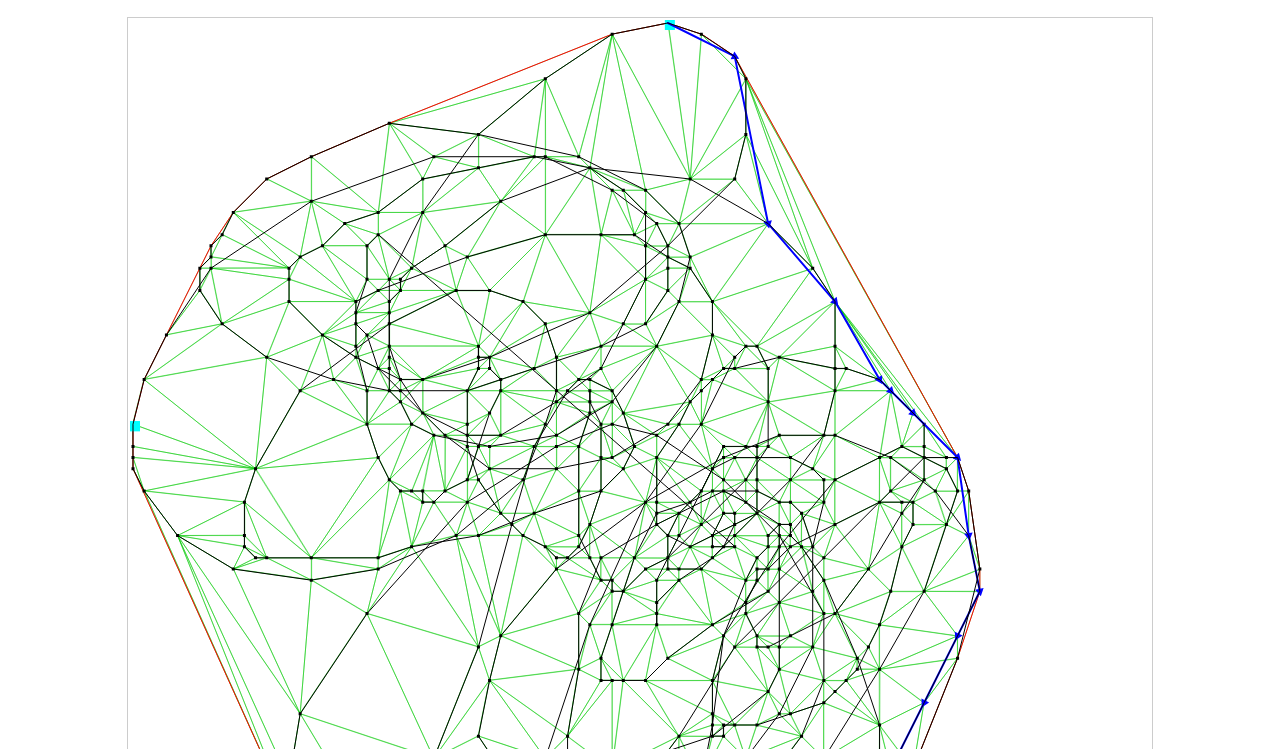
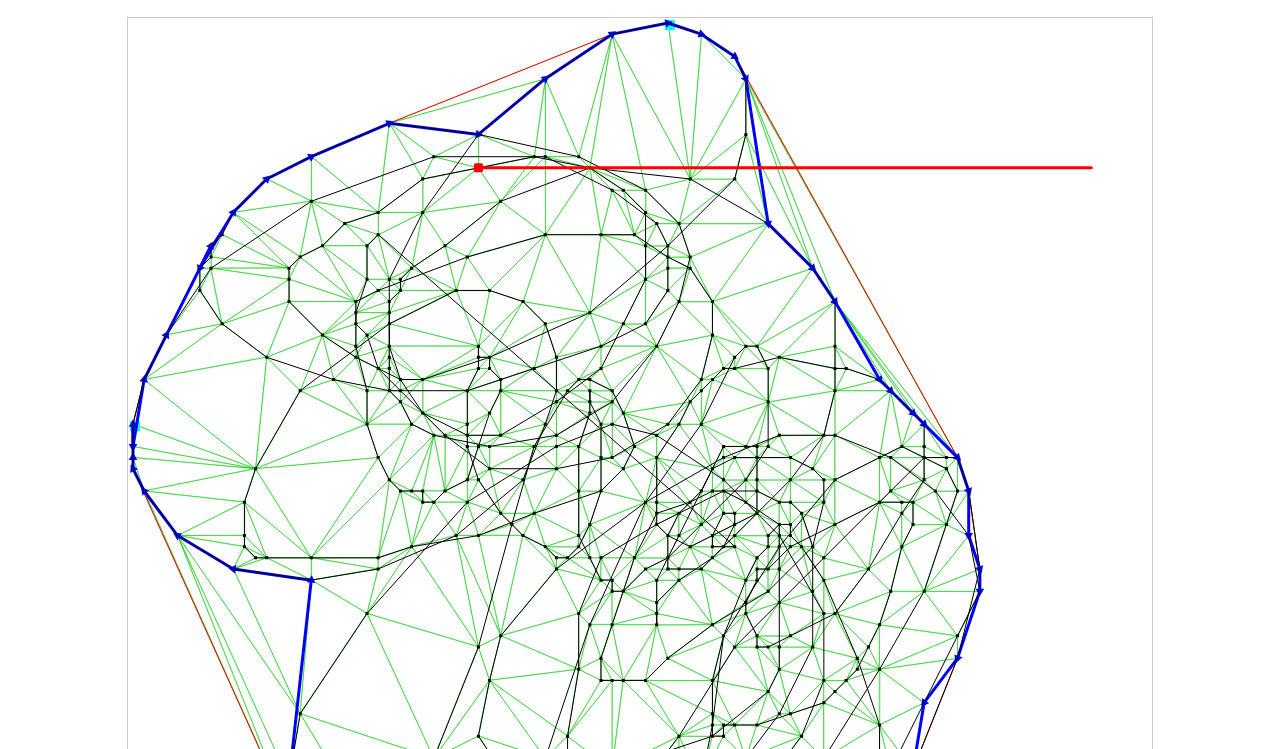
Before and after one commit to willmac321/constrainodelaunato, a website: page main.html in a window 1280 px wide. Shown: the part 51-800 px from the top of the page. Drawn offline with Linux system fonts and the light colour scheme.

Commit message:
have constrainment

```diff
--- a/constrainodelaunato.js
+++ b/constrainodelaunato.js
@@ -504,11 +504,13 @@
     /* eslint-enable */
 
     /***
+     * intersect compares two lines, does not include endpoints!
      * @param p is a line segment of type {x0, y0, x1, y1}
      * @param l is a line segment of type {x0, y0, x1, y1}
+     * @param checkEndpoints bool - True to include endpoints in intersection calc
      * @return {x, y} at intersect, if they dont intersect, they intersect at infinity
      ***/
-    function intersect (p, l) {
+    function intersect (p, l, checkEndpoints = false) {
       // compare two line segments to see if they intersect
       const den = ((l.y1 - l.y0) * (p.x1 - p.x0)) - ((l.x1 - l.x0) * (p.y1 - p.y0));
       if (den === 0) {
@@ -529,18 +531,15 @@
         y: p.y0 + (a * (p.y1 - p.y0))
       };
 
-      const t = { a: false, b: false };
-
       // if (p.y1 === rv.y) {
       // console.log(a, b);
       // }
       //
-      if (a >= 0 && a < 1) {
-        t.a = true;
+      let t = compareIntersect(a, b);
+      if (checkEndpoints) {
+        t = compareIntersectEndpoints(a, b);
       }
-      if (b >= 0 && b < 1) {
-        t.b = true;
-      }
+
       if (t.a && t.b) {
         return rv
       }
@@ -551,6 +550,28 @@
       const p = { x: a[0], y: a[1] };
       const o = { x: b[0], y: b[1] };
       return p.x * o.x + p.y * o.y
+    }
+
+    function compareIntersect (a, b) {
+      const t = { a: false, b: false };
+      if (a > 0 && a < 1) {
+        t.a = true;
+      }
+      if (b > 0 && b < 1) {
+        t.b = true;
+      }
+      return t
+    }
+
+    function compareIntersectEndpoints (a, b) {
+      const t = { a: false, b: false };
+      if (a >= 0 && a < 1) {
+        t.a = true;
+      }
+      if (b >= 0 && b < 1) {
+        t.b = true;
+      }
+      return t
     }
 
     function dotPolar (a, b) {
@@ -706,12 +727,13 @@
         // https://pdfs.semanticscholar.org/2397/17005c3ebd5d6a42fc833daf97a0edee1ce4.pdf
         // double check arr is sorted and clean
         // also sort it so all points are in order from some min point  on the xy plane
+        const stopVal = Infinity;
         const oldIndex = index.slice();
         console.log('new k', k);
         if (index.length < 3) {
           console.log('len less than 3');
           return null
-        } else if (k > 20) {//index.length / 2) {
+        } else if (k > index.length - 1) {
           console.log(counter);
           console.log('k is too big');
           return null
@@ -738,10 +760,6 @@
 
         while ((currentPoint !== firstPoint.coord || step === 1) && (index.length > 0)) {
           counter++;
-           if (counter > 675) {
-             return hull
-           }
-
           if (step === 4) {
             index.push(firstPoint.coord);
           }
@@ -749,27 +767,18 @@
           // find nearest neighbors
           const kNearestPoints = this.nearestPoints(index, currentPoint, kk);
 
-          // TODO does this work as expected?
-          let cPoints = this.subset(kNearestPoints);
-          this.ray = {
-            x0: this.coords[currentPoint],
-            y0: this.coords[currentPoint + 1],
-            x1: this.maxX.x + 10,
-            y1: this.coords[currentPoint + 1]
-          };
-          cPoints = sortHeap(this.coords, kNearestPoints, 'polar', [this.maxX.x + 10, this.coords[currentPoint + 1]], [this.coords[currentPoint], this.coords[currentPoint + 1]]);
-    //      console.log('cPoints', cPoints.slice(), kNearestPoints, this.subset(cPoints))
+          // descending order 'right-hand' turn x and y min are top left on js canvas in webpage
+          const cPoints = this.sortByAngle(kNearestPoints, currentPoint, hull[hull.length - 2]);
+          // console.log('cPoints', cPoints.slice(), kNearestPoints, this.subset(cPoints))
 
           let its = true;
-          let i = 0;
+          let i = -1;
+          // console.log('here', cPoints[i + 1], firstPoint)
 
-          while (its && i < cPoints.length) {
-             // TODO quit early to check drawing
-             // if (counter === 1000) {
-             //   return hull
-             // }
+          while (its && i < cPoints.length - 1) {
+            // TODO quit early to check drawing
 
-            // what the hell is this
+            // This is so that when the first point is added to the end of the hull, it doesn't get used to check for intersections
             let lastPoint = 0;
             if (cPoints[i] === firstPoint.coord) {
               lastPoint = 1;
@@ -783,8 +792,8 @@
               const l = {
                 x0: this.coords[hull[step - 1]],
                 y0: this.coords[hull[step - 1] + 1],
-                x1: this.coords[cPoints[i]],
-                y1: this.coords[cPoints[i] + 1]
+                x1: this.coords[cPoints[i + 1]],
+                y1: this.coords[cPoints[i + 1] + 1]
               };
               const p = {
                 x0: this.coords[hull[step - 1 - j]],
@@ -806,6 +815,9 @@
           }
           currentPoint = cPoints[i];
           hull.push(currentPoint);
+          if (counter > stopVal) {
+            return hull
+          }
           // previousAngle = dotProduct(
           //   [this.coords[currentPoint], this.coords[currentPoint + 1]],
           //   [this.coords[hull[hull.length - 2]], this.coords[hull[hull.length - 2] + 1]])
@@ -824,10 +836,29 @@
         }
         if (!allInside) {
           console.log('Another time round');
-          return this.concave(oldIndex, ++kk)
+          return hull
         }
         console.log('made it out');
         return hull
+      }
+
+      sortByAngle (kNearestPoints, currentPoint, lastPoint) {
+        // TODO does this work as expected?
+
+        if (!lastPoint || lastPoint === currentPoint) {
+          lastPoint = [this.maxX.x + 10, this.coords[currentPoint + 1]];
+        } else {
+          lastPoint = [this.coords[lastPoint], this.coords[lastPoint + 1]];
+        }
+        this.ray = {
+          x0: lastPoint[0],
+          y0: lastPoint[1],
+          x1: this.coords[currentPoint],
+          y1: this.coords[currentPoint + 1]
+        };
+
+        // cant use max or min value for first point, the reference point needs to be the last point in the hull in order to get the angle sorting right
+        return sortHeap(this.coords, kNearestPoints, 'polar', lastPoint, [this.coords[currentPoint], this.coords[currentPoint + 1]])
       }
 
       nearestPoints (index, cP, kk) {
@@ -923,7 +954,7 @@
             x1: this.coords[index[(i + 1) > index.length - 1 ? 0 : i + 1]],
             y1: this.coords[index[(i + 1) > index.length - 1 ? 0 : i + 1] + 1]
           };
-          const inters = intersect(p, l);
+          const inters = intersect(p, l, true);
           if (isFinite(inters.x)) {
             if (l.y1 - l.y0 > 0) {
               windingNum++;
--- a/main.html
+++ b/main.html
@@ -184,14 +184,6 @@ function draw() {
     ctx.rect(padding + ratio * (b.minY.x - minX) - 3, padding + ratio * (b.minY.y - minY) - 3, 10, 10);
     ctx.fill();
 
-    ctx.fillStyle = 'red';
-    ctx.beginPath();
-    ctx.rect(padding + ratio * (b.ray.x0 - minX) - 3, padding + ratio * (b.ray.y0 - minY) - 3, 6, 6);
-	ctx.moveTo(padding + ratio * (b.ray.x0 - minX), padding + ratio * (b.ray.y0 - minY));
-	ctx.lineTo(padding + ratio * (b.ray.x1 - minX), padding + ratio * (b.ray.y1 - minY));
-    ctx.fill();
-	ctx.strokeStyle = 'red';
-	ctx.stroke();
 
 	var bound = delaunay.bound;
 
@@ -211,7 +203,7 @@ function draw() {
 		ctx.moveTo(oldpoint.x, oldpoint.y);
         ctx.lineTo(newpoint.x, newpoint.y);
 		ctx.closePath();
-		ctx.lineWidth = 2;
+		ctx.lineWidth = 3;
 		ctx.strokeStyle = 'blue';
 		ctx.stroke();
 	}
@@ -237,6 +229,16 @@ function draw() {
     ctx.strokeStyle = 'black';
     ctx.stroke();
 
+    ctx.fillStyle = 'red';
+    ctx.beginPath();
+    ctx.rect(padding + ratio * (b.ray.x0 - minX) - 3, padding + ratio * (b.ray.y0 - minY) - 3, 6, 6);
+	ctx.moveTo(padding + ratio * (b.ray.x0 - minX), padding + ratio * (b.ray.y0 - minY));
+	ctx.lineTo(padding + ratio * (b.ray.x1 - minX), padding + ratio * (b.ray.y1 - minY));
+    ctx.fill();
+	ctx.strokeStyle = 'red';
+    ctx.lineWidth = 3;
+	ctx.stroke();
+
 
 }
 
```
Also changed, not shown: constrainMe.js (+36 -25 lines), helpers.js (+29 -8 lines), constrainodelaunato.min.js.
